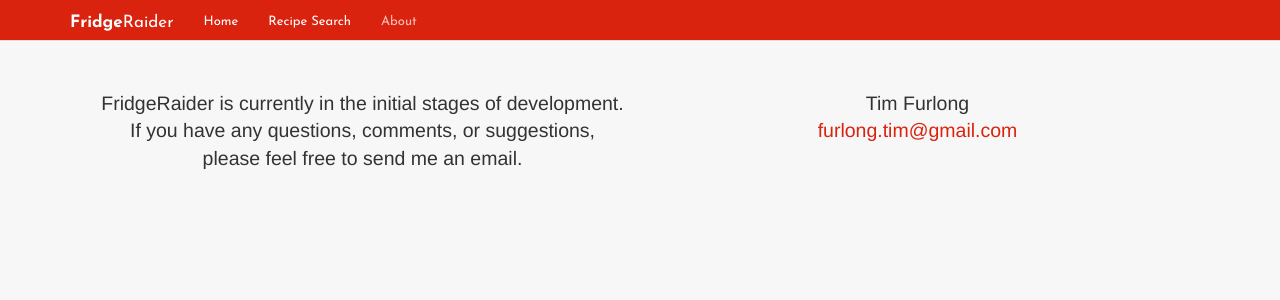
After one commit to timfurlong/FridgeRaider, a Django app: page /about/ in a window 1280 px wide. The commit adds this page. Shown: the top 300 px of the page. Run offline with Django 3.2, Linux system fonts and the light colour scheme; some libraries are stand-ins or nearby versions.

Commit message:
Added an About page

```diff
--- /dev/null
+++ b/FridgeRaider/templates/about.html
@@ -0,0 +1,52 @@
+<!DOCTYPE html>
+<html lang="en">
+   <head>
+      {% load static %}
+      <meta charset="utf-8">
+      <meta http-equiv="X-UA-Compatible" content="IE=edge">
+      <meta name="viewport" content="width=device-width, initial-scale=1">
+      <meta name="description" content="">
+      <meta name="author" content="">
+      <link rel="shortcut icon" href="{% static 'assets/FridgeRaiderIcon.ico' %}">
+
+      <title>FridgeRaider | About</title>
+
+      <!-- Bootstrap core CSS -->
+      <link href="{% static 'bootstrap/bootstrap.min.css' %}" rel="stylesheet">
+
+      <!-- Custom styles for this template -->
+      <link href="{% static 'css/home.css' %}" rel="stylesheet">
+
+      <!-- HTML5 shim and Respond.js IE8 support of HTML5 elements and media queries -->
+      <!--[if lt IE 9]>
+         <script src="https://oss.maxcdn.com/libs/html5shiv/3.7.0/html5shiv.js"></script>
+         <script src="https://oss.maxcdn.com/libs/respond.js/1.4.2/respond.min.js"></script>
+      <![endif]-->
+   </head>
+
+   <body>
+   {% include "navbar.html" %}
+   <div class="container marketing">
+
+      <div class="starter-template">
+         <div class="col-md-6">
+            <p class="lead">
+               FridgeRaider is currently in the initial stages of development. If you have any questions, comments, or suggestions, please feel free to send me an email.
+            </p>
+         </div>
+         <div class="col-md-6">
+            <p class="lead">
+               Tim Furlong<br>
+               <a href="mailto:furlong.tim@gmail.com?subject=FridgeRaider">
+                  furlong.tim@gmail.com
+               </a>
+            </p>
+         </div>
+      </div>
+
+   </div>
+
+   </body>
+
+
+</html>
--- a/FridgeRaider/templates/home.html
+++ b/FridgeRaider/templates/home.html
@@ -53,7 +53,7 @@
            <div class="col-lg-4 infoBox">
              <img class="img-circle" src="{% static 'assets/yummlyLogo.jpg' %}" alt="">
              <h2>Search over a million recipes</h2>
-             <p>FridgeRaider searches the world's largest database of recipes at <a href="www.Yummly.com">Yummly.com</a>. Yummly includes recipes from over one hundred different sources, like: AllRecipes, Epicurious, EveryDay with Rachael Ray, Martha Stewart, MyRecipes, Serious Eats, and Taste of Home.  </p>
+             <p>FridgeRaider searches the world's largest database of recipes at <a href="http://www.Yummly.com">Yummly.com</a>. Yummly includes recipes from over one hundred different sources, like: AllRecipes, Epicurious, EveryDay with Rachael Ray, Martha Stewart, MyRecipes, Serious Eats, and Taste of Home.  </p>
            </div>
          </div><!-- /.row -->
 
--- a/FridgeRaider/templates/navbar.html
+++ b/FridgeRaider/templates/navbar.html
@@ -14,15 +14,15 @@
         {% if Home %}
           <li class="active"><a href="/">Home</a></li>
           <li><a href="/search">Recipe Search</a></li>
-          <li><a href="#about">About</a></li>
+          <li><a href="/about">About</a></li>
         {% elif RecipeSearch %}
           <li><a href="/">Home</a></li>
           <li class="active"><a href="/search">Recipe Search</a></li>
-          <li><a href="#about">About</a></li>
-        {% elif about %}
+          <li><a href="/about">About</a></li>
+        {% elif About %}
           <li><a href="/">Home</a></li>
           <li><a href="/search">Recipe Search</a></li>
-          <li class="active"><a href="#about">About</a></li>
+          <li class="active"><a href="/about">About</a></li>
         {% endif %}
       </ul>
     </div><!--/.nav-collapse -->
--- a/FridgeRaider/views.py
+++ b/FridgeRaider/views.py
@@ -8,6 +8,11 @@ simpleSearch = True
 def home(request):
    return render_to_response('home.html', {
       'Home': True,
+      })
+
+def about(request):
+   return render_to_response('about.html',{
+      'About':True,
       })
 
 def search(request):
--- a/FridgeRaiderProject/urls.py
+++ b/FridgeRaiderProject/urls.py
@@ -9,6 +9,7 @@ urlpatterns = patterns('FridgeRaider.views',
     url(r'^$', 'home', name='home'),
     url(r'^search/$', 'searchSimple',),
     url(r'^search/(?P<page>\d+)/$', 'searchSimple',name='search'),
+    url(r'^about/$', 'about',),
     # url(r'^search/$', 'search',name='search'),
     # url(r'^FridgeRaiderProject/', include('FridgeRaiderProject.foo.urls')),
 
```
